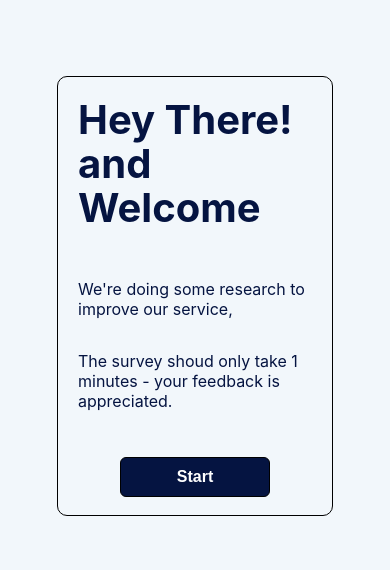
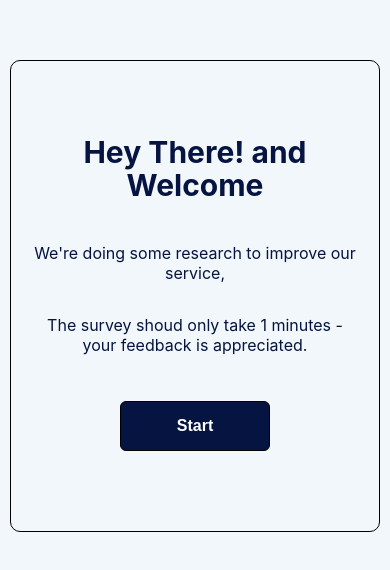
Before and after one commit to Nico83code/survey-app-s, a React (Create React App) app: page / in a window 390 px wide. Shown: the part 126-696 px from the top of the page. Built offline with nearby package versions, Linux system fonts and the light colour scheme.

Commit message:
responsive fix

```diff
--- a/src/App.styled.ts
+++ b/src/App.styled.ts
@@ -1,7 +1,7 @@
 import styled from 'styled-components';
 
 export const AppContainer = styled.div`
-  width: 100%;
+  width: auto;
   height: 100vh;
   display: flex;
   flex-direction: column;
--- a/src/pages/General.styled.ts
+++ b/src/pages/General.styled.ts
@@ -7,11 +7,14 @@ export const Container = styled.div`
   border: 1px solid black;
   border-radius: 10px;
   align-items: center;
+  text-align: center;
   padding: 50px 20px;
-  width: 60%;
-  height: 40%;
+  width: auto;
+  margin-left: 10px;
+  margin-right: 10px;
+  height: auto;
   h2 {
-    font-size: 40px;
+    font-size: 30px;
     line-height: 1.1em;
   }
 
@@ -34,7 +37,7 @@ export const Container = styled.div`
     }
 
     cursor: pointer;
-    padding: 10px 5px;
+
     margin: 30px 5px;
   }
 `;
--- a/src/pages/Step/Step.styled.ts
+++ b/src/pages/Step/Step.styled.ts
@@ -27,5 +27,5 @@ export const StepContentButtonWrapper = styled.div`
   display: flex;
   flex-direction: row;
   justify-content: center;
-  margin: 20px;
+  /* margin: 20px; */
 `;
```
